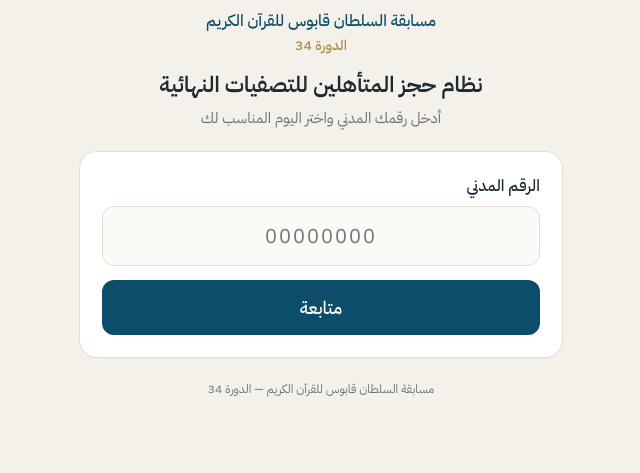
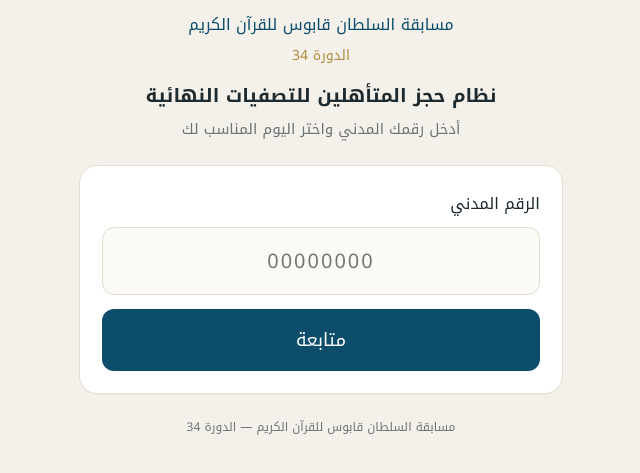
Before and after one commit to youbalushi/quranco-booking, a plain HTML site: page public/index.html in a window 1280 px wide. Shown: the part 153-626 px from the top of the page, without its empty margins (319-959 px from the left). Drawn offline with Linux system fonts and the light colour scheme.

Commit message:
خط Noto Kufi Arabic مثل quranco.om

```diff
--- a/public/index.html
+++ b/public/index.html
@@ -5,17 +5,17 @@
 <meta name="viewport" content="width=device-width, initial-scale=1">
 <title>نظام حجز المتأهلين للتصفيات النهائية</title>
 <link rel="preconnect" href="https://fonts.googleapis.com">
-<link href="https://fonts.googleapis.com/css2?family=IBM+Plex+Sans+Arabic:wght@300;400;500;600&display=swap" rel="stylesheet">
+<link href="https://fonts.googleapis.com/css2?family=Noto+Kufi+Arabic:wght@400;500;600;700&display=swap" rel="stylesheet">
 <style>
   :root{--bg:#f4f1ea;--card:#fff;--ink:#1d2a2f;--muted:#6b7478;--line:#e4ddd0;--brand:#0c4d6b;--brand2:#e6eff4;--warn:#9a3b2a;--gold:#b08a3e}
   *{box-sizing:border-box}
-  body{margin:0;font-family:'IBM Plex Sans Arabic',system-ui,sans-serif;background:var(--bg);color:var(--ink);min-height:100vh}
+  body{margin:0;font-family:'Noto Kufi Arabic',system-ui,sans-serif;background:var(--bg);color:var(--ink);min-height:100vh}
   .wrap{max-width:520px;margin:0 auto;padding:28px 18px 60px}
   header{text-align:center;margin-bottom:22px}
   .logo{display:block;width:150px;height:auto;margin:0 auto 12px}
   .org{font-weight:500;font-size:16px;color:var(--brand)}
   .ed{font-size:14px;color:var(--gold);font-weight:500;margin:2px 0 14px}
-  h1{font-size:22px;margin:0 0 6px;font-weight:600;line-height:1.4}
+  h1{font-size:19px;margin:0 0 6px;font-weight:600;line-height:1.4}
   .sub{color:var(--muted);margin:0;font-size:15px}
   .card{background:var(--card);border:1px solid var(--line);border-radius:18px;padding:22px;box-shadow:0 1px 0 rgba(0,0,0,.02)}
   label{display:block;font-weight:500;margin-bottom:8px}
```
